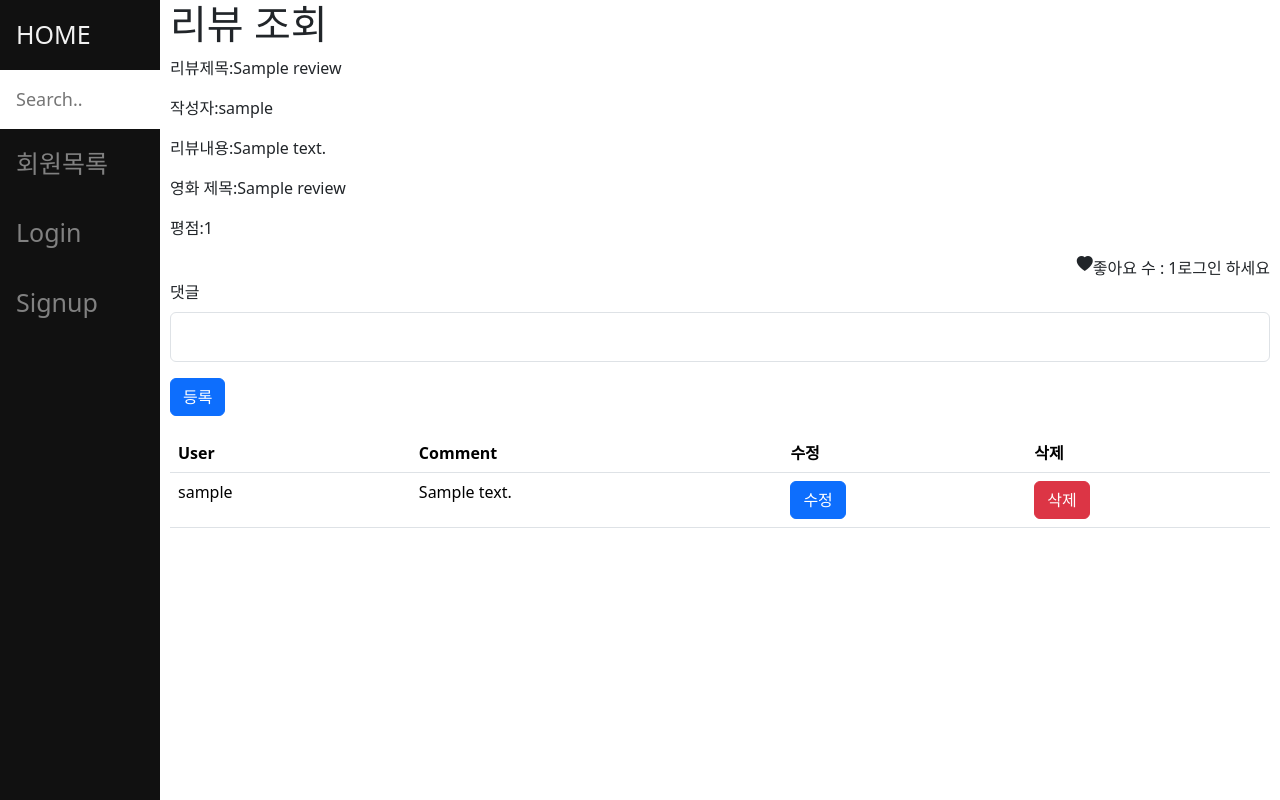
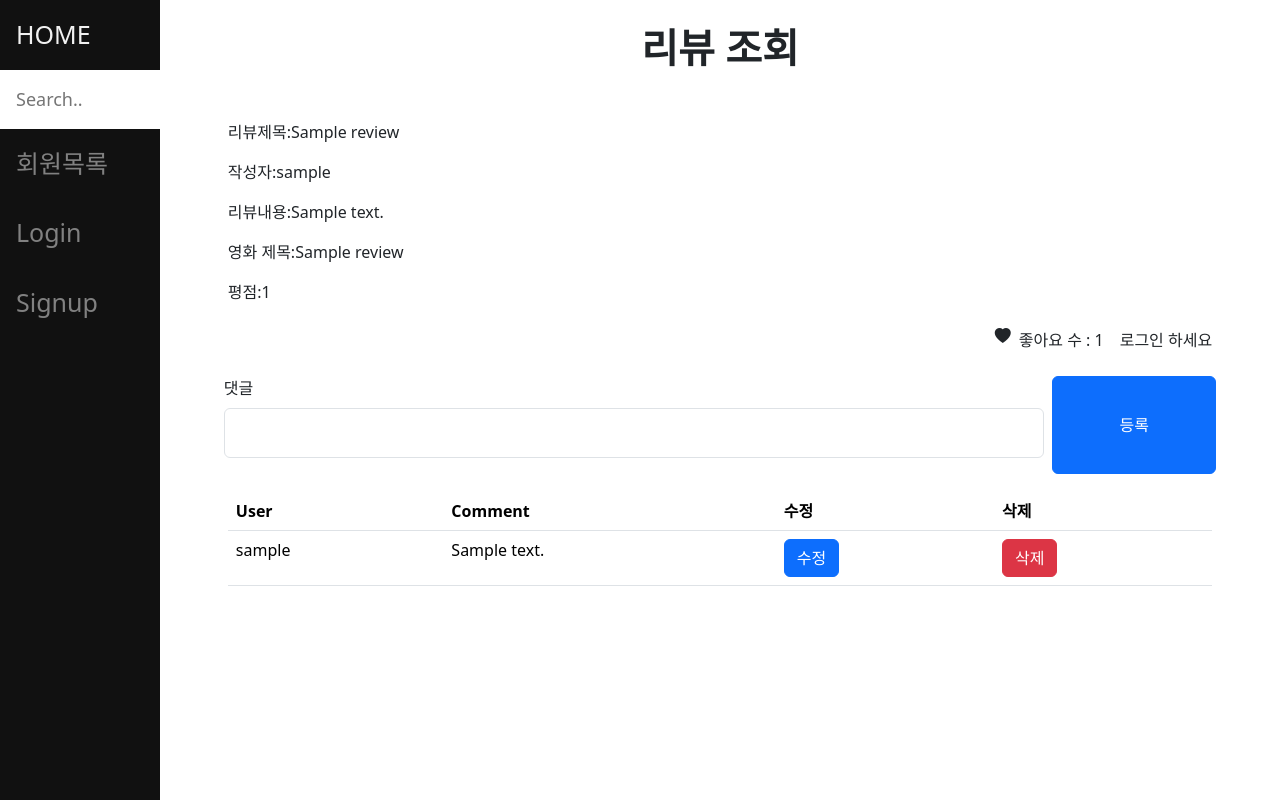
Before and after one commit to 9776mk/pairpjt-1027, a Django app: page /articles/1/ in a window 1280 px wide. Run offline with Django 3.2, Linux system fonts and the light colour scheme; tables that the repository leaves empty hold one stand-in row (values such as "Sample post"); some libraries are stand-ins or nearby versions.

Commit message:
stylefix

```diff
--- a/accounts/views.py
+++ b/accounts/views.py
@@ -38,7 +38,7 @@ def login(request):
         form = AuthenticationForm(request, data = request.POST)
         if form.is_valid():
             auth_login(request, form.get_user())
-            return redirect('accounts:index')
+            return redirect(request.GET.get('next') or 'accounts:index')
     else:
         form = AuthenticationForm()
     context = {
--- a/articles/templates/articles/detail.html
+++ b/articles/templates/articles/detail.html
@@ -3,7 +3,10 @@
 {% load static %}
 
 {% block body %}
-  <h1>리뷰 조회</h1>
+<div class="container">
+<div class='row justify-content-center'>
+  <div class="col-11">
+    <h1 class='text-center fw-bold mt-4 mb-5'>리뷰 조회</h1>
     <p>리뷰제목:{{ review.title }}</p>
     <p>작성자:{{ review.user }}</p>
     <p>리뷰내용:{{ review.content }}</p>
@@ -12,7 +15,7 @@
 
 
 
-   <div class=" d-flex justify-content-end">
+    <div class=" d-flex justify-content-end gap-2 align-content-center my-4">
 
       {% if review.user == request.user %}
     <a href="{% url 'articles:delete' review.pk %}" class="btn btn-warning">삭제</a>
@@ -26,21 +29,24 @@
       {% else %}
        좋아요 <i class="bi bi-heart"></i>
      {% endif %}
-    </a> <span> 좋아요 수 : {{ review.like_users.count }}</span>
+    </a> <btn class='btn btn-light'> 좋아요 {{ review.like_users.count }}</btn>
     {% else %}
     <i class="bi bi-heart-fill like-heart"></i>
     <span> 좋아요 수 : {{ review.like_users.count }}</span>
     <br>
     <span> 로그인 하세요</span>
     {% endif%}
-
-
-
   </div>
-  <form action="{% url 'articles:comment_create' review.pk %}" method="POST">
+  <form action="{% url 'articles:comment_create' review.pk %}" method="POST" class='my-3'>
     {% csrf_token %}
+    <div class="d-flex justify-content-center gap-2">
+      <div class="col-12 col-md-10 px-0">
         {% bootstrap_form comment_form layout='inline'%}
+      </div>
+      <div class="d-grid col-12 col-md-2  px-0">
         {% bootstrap_button button_type="submit" content="등록" button_class="btn-primary" %}
+      </div>
+    </div>
   </form>
 
   <table class='table'>
@@ -69,4 +75,7 @@
     </tbody>
 
   </table>
+</div>
+</div>
+</div>
   {% endblock %}
--- a/articles/views.py
+++ b/articles/views.py
@@ -69,6 +69,7 @@ def delete(request, pk):
     return redirect("articles:index")
 
 
+@login_required
 def like(request, pk):
     review = Review.objects.get(pk=pk)
 #로그인 한 유저가 좋아요를 눌렀다면
@@ -90,6 +91,7 @@ def search(request):
     }
     return render(request, 'articles/search.html', context)
 
+@login_required
 def comment_create(request,pk):
     review = Review.objects.get(pk=pk)
     comment_form = CommentForm(request.POST)
@@ -100,17 +102,23 @@ def comment_create(request,pk):
         comment.save()
     return redirect('articles:detail',review.pk)
 
+@login_required
 def comments_delete(request, review_pk, comment_pk):
     comment = Comment.objects.get(pk=comment_pk)
     comment.delete()
     return redirect('articles:detail', review_pk)
 
+@login_required
 def comments_update(request, review_pk, comment_pk):
+    article = Review.objects.get(pk=review_pk)
     comment = Comment.objects.get(pk=comment_pk)
     if request.method == 'POST':
-        form = CommentForm(request.POST, instance=comment,)
+        form = CommentForm(request.POST, instance=comment)
         if form.is_valid():
-            form.save()
+            comment_update = form.save(commit=False)
+            comment_update.article = article
+            comment_update.user = request.user
+            comment_update.save()
             #return redirect('articles:index', review.pk)
             return redirect('articles:detail',review_pk)
     else:
```
Also changed, not shown: accounts/templates/accounts/login.html (+12 -6 lines), articles/templates/articles/comments_update.html (+14 -6 lines), articles/templates/articles/index.html (+8 -1 lines). Lines whose indentation alone changed are shown as unchanged.
